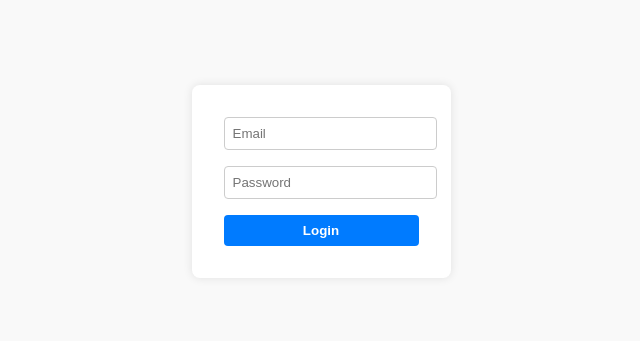
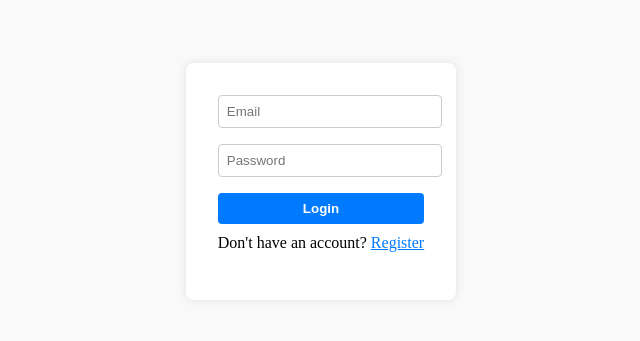
Before and after one commit to GHADERX/vet-clinic-system, a React (Vite) app in the folder frontend/: page /login in a window 1280 px wide. Shown: the part 227-568 px from the top of the page, without its empty margins (319-959 px from the left). Built offline with nearby package versions, Linux system fonts and the light colour scheme.

Commit message:
Update Login.jsx

```diff
--- a/frontend/src/components/Login.jsx
+++ b/frontend/src/components/Login.jsx
@@ -42,6 +42,9 @@ return (
         onChange={(e) => setPassword(e.target.value)}
       />
       <button type="submit">Login</button>
+      <p style={{ marginTop: '10px' }}>
+    Don't have an account? <a href="/register" style={{ color: '#007bff' }}>Register</a>
+  </p>
     </form>
   </div>
 );
```
